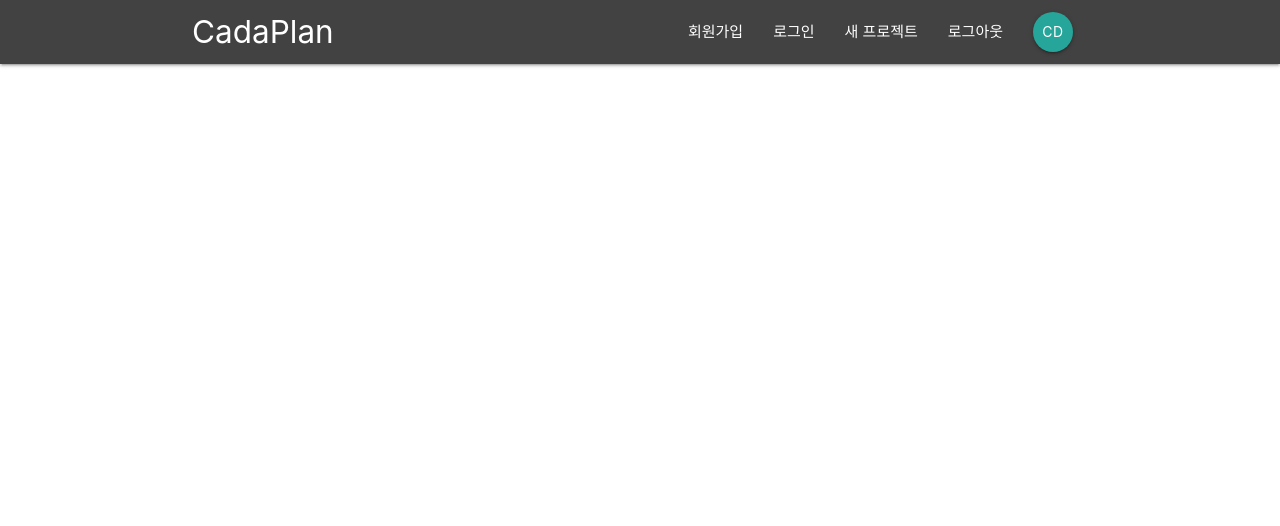
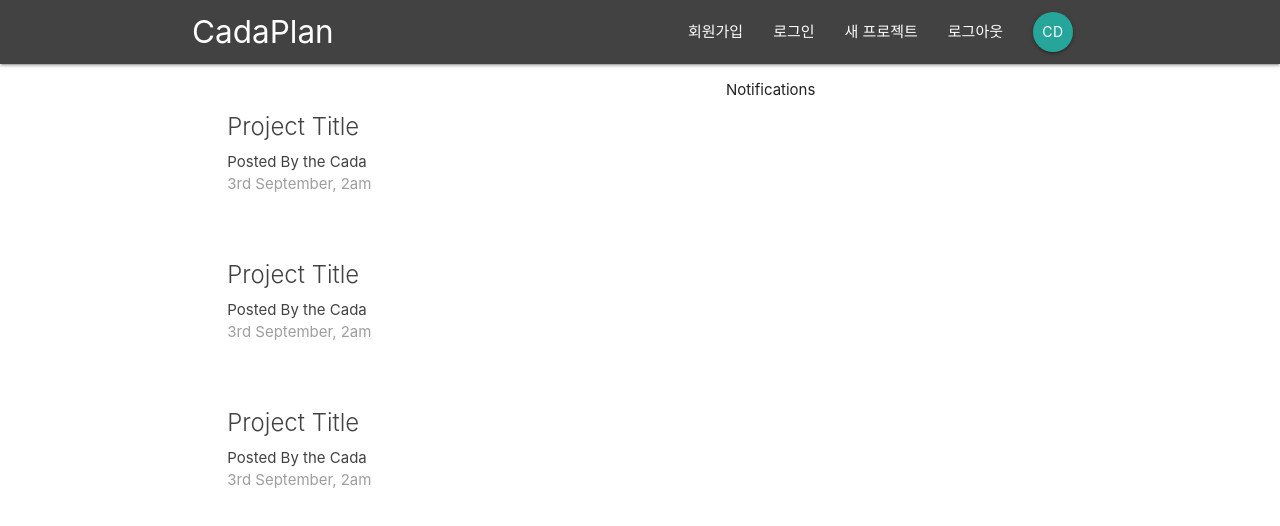
Before and after one commit to skqoaudgh/react-redux-pm-app, a React (Create React App) app: page / in a window 1280 px wide. Shown: the top 526 px of the page. Built offline with nearby package versions, Linux system fonts and the light colour scheme; the HTML template or start-up script is replaced by a standard one.

Commit message:
대시보드. 프로젝트 목록, 알림 컴포넌트 추가

```diff
--- a/src/App.js
+++ b/src/App.js
@@ -1,13 +1,17 @@
 import React from 'react';
-import { BrowserRouter } from 'react-router-dom';
+import { BrowserRouter, Switch, Route } from 'react-router-dom';
 
 import Navbar from './components/layout/Navbar';
+import Dashboard from './components/dashboard/Dashboard';
 
 function App() {
   return (
     <BrowserRouter>
       <div>
         <Navbar />
+        <Switch>
+          <Route path="/" component={Dashboard} />
+        </Switch>
       </div>
     </BrowserRouter>
   );
--- a/src/components/dashboard/Dashboard.js
+++ b/src/components/dashboard/Dashboard.js
@@ -0,0 +1,24 @@
+import React from 'react';
+import { Component } from 'react';
+
+import Notification from './Notification';
+import ProjectList from '../projects/ProjectList';
+
+class Dashboard extends Component {
+  render() {
+    return (
+      <div className="dashboard container">
+        <div className="row">
+          <div className="col s12 m6">
+            <ProjectList />
+          </div>
+          <div className="col s12 m5 offset-m1">
+            <Notification />
+          </div>
+        </div>
+      </div>
+    );
+  }
+}
+
+export default Dashboard;
--- a/src/components/dashboard/Notification.js
+++ b/src/components/dashboard/Notification.js
@@ -0,0 +1,11 @@
+import React from 'react';
+
+const Notification = () => {
+  return (
+    <div>
+      <p>Notifications</p>
+    </div>
+  );
+};
+
+export default Notification;
--- a/src/components/projects/ProjectList.js
+++ b/src/components/projects/ProjectList.js
@@ -0,0 +1,33 @@
+import React from 'react';
+
+const ProjectList = () => {
+  return (
+    <div className="project-list section">
+      <div className="card z-depth-0 project-summary">
+        <div className="card-content grey-text text-darken-3">
+          <span className="card-title">Project Title</span>
+          <p>Posted By the Cada</p>
+          <p className="grey-text">3rd September, 2am</p>
+        </div>
+      </div>
+
+      <div className="card z-depth-0 project-summary">
+        <div className="card-content grey-text text-darken-3">
+          <span className="card-title">Project Title</span>
+          <p>Posted By the Cada</p>
+          <p className="grey-text">3rd September, 2am</p>
+        </div>
+      </div>
+
+      <div className="card z-depth-0 project-summary">
+        <div className="card-content grey-text text-darken-3">
+          <span className="card-title">Project Title</span>
+          <p>Posted By the Cada</p>
+          <p className="grey-text">3rd September, 2am</p>
+        </div>
+      </div>
+    </div>
+  );
+};
+
+export default ProjectList;
```
